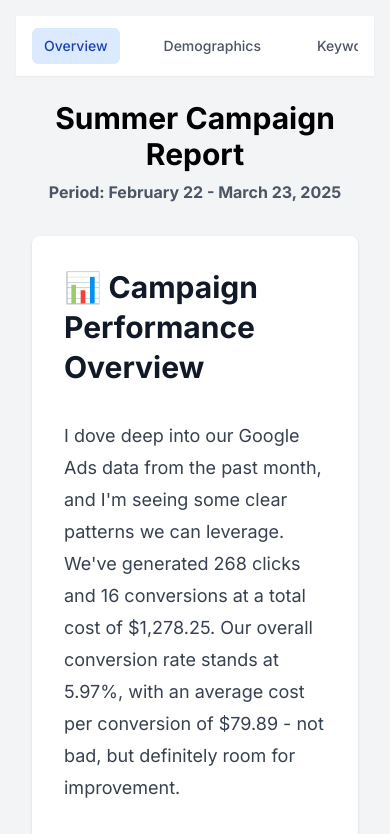
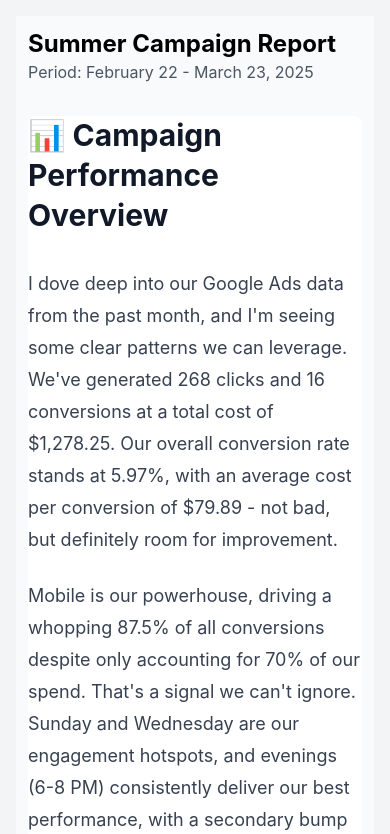
Before and after one commit to pixelsock/react-reports, a Next.js app: page /summer-campaign-feb22-mar23 in a window 390 px wide. Shown: the top 834 px of the page. Built offline with nearby package versions, Linux system fonts and the light colour scheme.

Commit message:
Redesign summer campaign page for embedding and remove embed page

```diff
--- a/src/app/embed/layout.tsx
+++ /dev/null
@@ -1,27 +0,0 @@
-import type { Metadata } from 'next';
-
-export const metadata: Metadata = {
-  title: 'React Reports - Embed',
-  description: 'Embeddable version of React Reports',
-  openGraph: {
-    title: 'React Reports - Embed',
-    description: 'Embeddable version of React Reports',
-    type: 'website',
-  },
-  other: {
-    'X-Frame-Options': 'ALLOWALL',
-  },
-};
-
-export default function EmbedLayout({
-  children,
-}: {
-  children: React.ReactNode;
-}) {
-  return (
-    <div className="embed-layout">
-      {/* Minimal layout for embedding */}
-      {children}
-    </div>
-  );
-}
--- a/src/app/embed/page.tsx
+++ /dev/null
@@ -1,11 +0,0 @@
-import React from 'react';
-import RecommendationsVisualization from '@/components/recommendations-visualization';
-
-export default function EmbedPage() {
-  return (
-    <div className="embed-container p-2">
-      <h1 className="text-xl font-bold mb-4">Campaign Recommendations</h1>
-      <RecommendationsVisualization />
-    </div>
-  );
-}
--- /dev/null
+++ b/src/app/summer-campaign-feb22-mar23/embed.css
@@ -0,0 +1,19 @@
+.embed-container {
+  width: 100%;
+  height: 100%;
+  padding: 16px;
+  background-color: #f9fafb;
+  font-family: -apple-system, BlinkMacSystemFont, 'Segoe UI', Roboto, Oxygen, Ubuntu, Cantarell, 'Open Sans', 'Helvetica Neue', sans-serif;
+}
+
+/* Ensure all content fits within the iframe */
+.embed-container * {
+  max-width: 100%;
+}
+
+/* Responsive adjustments */
+@media (max-width: 640px) {
+  .embed-container {
+    padding: 12px;
+  }
+}
--- /dev/null
+++ b/src/app/summer-campaign-feb22-mar23/layout.tsx
@@ -0,0 +1,33 @@
+import type { Metadata } from 'next';
+
+export const metadata: Metadata = {
+  title: 'Summer Campaign Report',
+  description: 'Summer Campaign Report for February 22 - March 23, 2025',
+  // Remove OpenGraph metadata to bypass preview
+  other: {
+    'X-Frame-Options': 'ALLOWALL',
+  },
+};
+
+export default function SummerCampaignLayout({
+  children,
+}: {
+  children: React.ReactNode;
+}) {
+  return (
+    <html lang="en">
+      <head>
+        {/* Headers for embedding */}
+        <meta httpEquiv="Content-Security-Policy" content="frame-ancestors *" />
+
+        {/* Disable OpenGraph preview */}
+        <meta name="robots" content="noindex" />
+        <meta name="twitter:card" content="none" />
+      </head>
+      <body>
+        {/* Minimal layout without padding for embedding */}
+        {children}
+      </body>
+    </html>
+  );
+}
--- a/src/app/summer-campaign-feb22-mar23/page.tsx
+++ b/src/app/summer-campaign-feb22-mar23/page.tsx
@@ -1,7 +1,8 @@
 'use client';
 
-import React, { useState, useRef, useEffect } from 'react';
+import React from 'react';
 import dynamic from 'next/dynamic';
+import './embed.css';
 
 // Dynamically import the user's components
 const RecommendationsVisualization = dynamic(
@@ -29,142 +30,52 @@ const MarkdownContent = dynamic(
   { ssr: false }
 );
 
-type SectionName = 'Overview' | 'Demographics' | 'Keywords' | 'Performance' | 'Recommendations';
+export default function SummerCampaignReport() {
+  return (
+    <div className="embed-container">
+      <div className="space-y-8">
+        <header className="mb-4">
+          <h1 className="text-2xl font-bold">Summer Campaign Report</h1>
+          <p className="text-gray-600">Period: February 22 - March 23, 2025</p>
+        </header>
 
-// Navigation component
-interface NavigationProps {
-  sections: SectionName[];
-  activeSection: SectionName;
-  onSectionChange: (section: SectionName) => void;
-}
+        {/* Markdown Content */}
+        <div className="mb-8 bg-white rounded-lg">
+          <MarkdownContent filePath="/content/campaign-report-intro.md" />
+        </div>
 
-const Navigation: React.FC<NavigationProps> = ({ sections, activeSection, onSectionChange }) => {
-  return (
-    <div className="bg-white shadow-sm mb-6 sticky top-0 z-10">
-      <div className="max-w-7xl mx-auto px-4">
-        <div className="flex space-x-8 overflow-x-auto py-3 no-scrollbar">
-          {sections.map((section) => (
-            <button
-              key={section}
-              className={`whitespace-nowrap px-3 py-2 text-sm font-medium rounded-md transition-colors ${
-                activeSection === section
-                  ? 'bg-blue-100 text-blue-800'
-                  : 'text-gray-600 hover:text-gray-900 hover:bg-gray-100'
-              }`}
-              onClick={() => onSectionChange(section)}
-            >
-              {section}
-            </button>
-          ))}
+        <div className="space-y-8">
+          {/* Overview Section */}
+          <section>
+            <h2 className="text-xl font-bold mb-4 text-gray-800">Campaign Overview</h2>
+            <CampaignOverview />
+          </section>
+
+          {/* Demographics Section */}
+          <section>
+            <h2 className="text-xl font-bold mb-4 text-gray-800">Demographics</h2>
+            <DemographicsAnalysis />
+          </section>
+
+          {/* Keywords Section */}
+          <section>
+            <h2 className="text-xl font-bold mb-4 text-gray-800">Keyword Analysis</h2>
+            <KeywordSearchAnalysis />
+          </section>
+
+          {/* Performance Section */}
+          <section>
+            <h2 className="text-xl font-bold mb-4 text-gray-800">Performance Trends</h2>
+            <PerformanceTrendsChart />
+          </section>
+
+          {/* Recommendations Section */}
+          <section>
+            <h2 className="text-xl font-bold mb-4 text-gray-800">Recommendations</h2>
+            <RecommendationsVisualization />
+          </section>
         </div>
       </div>
     </div>
   );
-};
-
-export default function SummerCampaignReport() {
-  const sections: SectionName[] = ['Overview', 'Demographics', 'Keywords', 'Performance', 'Recommendations'];
-  const [activeSection, setActiveSection] = useState<SectionName>(sections[0]);
-
-  // Refs for each section
-  const sectionRefs = {
-    Overview: useRef<HTMLDivElement>(null),
-    Demographics: useRef<HTMLDivElement>(null),
-    Keywords: useRef<HTMLDivElement>(null),
-    Performance: useRef<HTMLDivElement>(null),
-    Recommendations: useRef<HTMLDivElement>(null),
-  };
-
-  // Handle section change
-  const handleSectionChange = (section: SectionName) => {
-    setActiveSection(section);
-    sectionRefs[section]?.current?.scrollIntoView({ behavior: 'smooth' });
-  };
-
-  // Intersection Observer to update active section based on scroll
-  useEffect(() => {
-    const observer = new IntersectionObserver(
-      (entries) => {
-        entries.forEach((entry) => {
-          if (entry.isIntersecting) {
-            const id = entry.target.id as SectionName;
-            setActiveSection(id);
-          }
-        });
-      },
-      { threshold: 0.5 }
-    );
-
-    sections.forEach((section) => {
-      if (sectionRefs[section].current) {
-        observer.observe(sectionRefs[section].current!);
-      }
-    });
-
-    return () => {
-      sections.forEach((section) => {
-        if (sectionRefs[section].current) {
-          observer.unobserve(sectionRefs[section].current!);
-        }
-      });
-    };
-  }, []);
-
-  return (
-    <>
-      <Navigation
-        sections={sections}
-        activeSection={activeSection}
-        onSectionChange={handleSectionChange}
-      />
-
-      <div className="max-w-7xl mx-auto px-4 pb-12">
-        <header className="mb-8 text-center">
-          <h1 className="text-3xl font-bold mb-2">Summer Campaign Report</h1>
-          <p className="text-gray-600 font-bold">Period: February 22 - March 23, 2025</p>
-        </header>
-
-        {/* Markdown Content */}
-        <div className="mb-12 bg-white p-8 rounded-lg shadow">
-          <MarkdownContent filePath="/content/campaign-report-intro.md" />
-        </div>
-
-        <div className="space-y-12">
-          {/* Overview Section */}
-          <section id="Overview" ref={sectionRefs.Overview} className="scroll-mt-16">
-            <h2 className="text-2xl font-bold mb-6 text-gray-800">Campaign Overview</h2>
-            <CampaignOverview />
-          </section>
-
-          {/* Demographics Section */}
-          <section id="Demographics" ref={sectionRefs.Demographics} className="scroll-mt-16">
-            <h2 className="text-2xl font-bold mb-6 text-gray-800">Demographics</h2>
-            <DemographicsAnalysis />
-          </section>
-
-          {/* Keywords Section */}
-          <section id="Keywords" ref={sectionRefs.Keywords} className="scroll-mt-16">
-            <h2 className="text-2xl font-bold mb-6 text-gray-800">Keyword Analysis</h2>
-            <KeywordSearchAnalysis />
-          </section>
-
-          {/* Performance Section */}
-          <section id="Performance" ref={sectionRefs.Performance} className="scroll-mt-16">
-            <h2 className="text-2xl font-bold mb-6 text-gray-800">Performance Trends</h2>
-            <PerformanceTrendsChart />
-          </section>
-
-          {/* Recommendations Section */}
-          <section id="Recommendations" ref={sectionRefs.Recommendations} className="scroll-mt-16">
-            <h2 className="text-2xl font-bold mb-6 text-gray-800">Recommendations</h2>
-            <RecommendationsVisualization />
-          </section>
-        </div>
-
-        <footer className="mt-16 py-6 text-center text-gray-500 text-sm border-t">
-          <p>© {new Date().getFullYear()} React Reports. All rights reserved.</p>
-        </footer>
-      </div>
-    </>
-  );
 }
--- a/src/middleware.ts
+++ b/src/middleware.ts
@@ -10,6 +10,9 @@ export function middleware(request: NextRequest) {
   response.headers.set('Content-Security-Policy', 'frame-ancestors *');
   response.headers.set('Access-Control-Allow-Origin', '*');
 
+  // Disable OpenGraph preview for embedding
+  response.headers.set('X-Robots-Tag', 'noindex');
+
   return response;
 }
 
```
